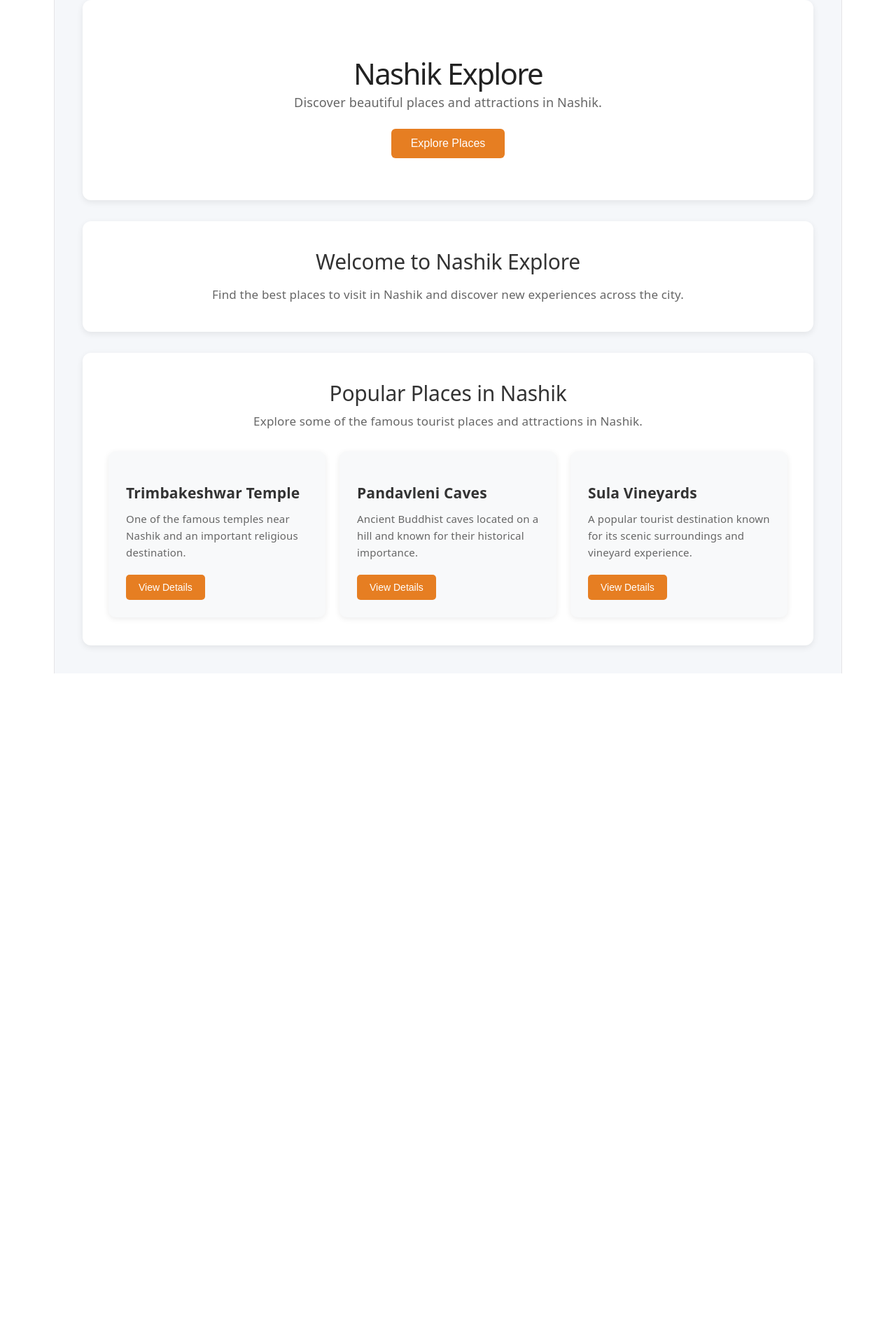
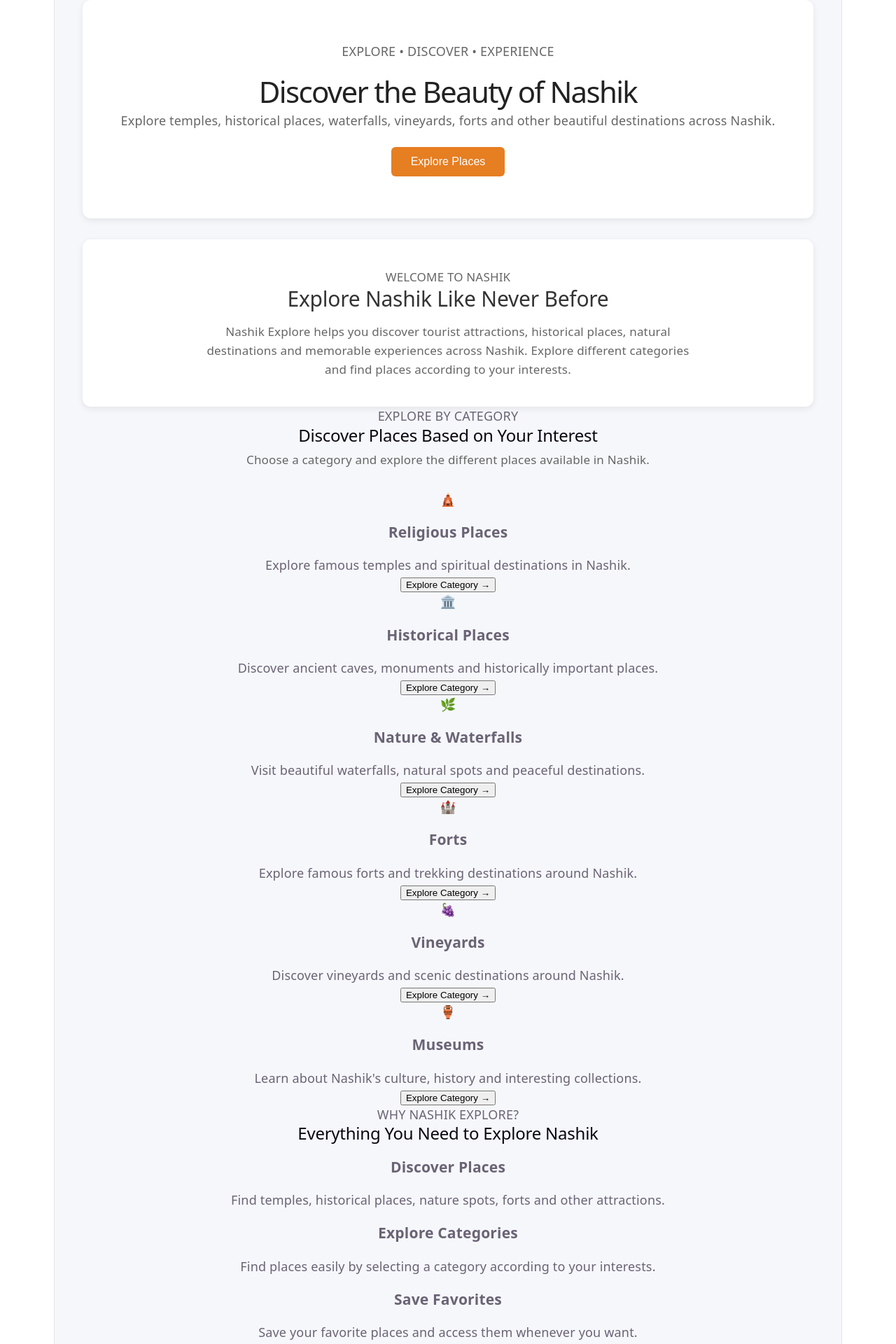
Before and after one commit to rinalshinde10/nashik-explore, a React (Vite) app in the folder client/: page / in a window 1280 px wide. Shown: the part 40-1960 px from the top of the page at 70% size. Before the commit the page ends 1002 px from the top, so only its background shows below. Built offline with nearby package versions, Linux system fonts and the light colour scheme.

Commit message:
Replace popular places with explore categories

```diff
--- a/client/src/views/Home/Home.jsx
+++ b/client/src/views/Home/Home.jsx
@@ -6,78 +6,229 @@ function Home() {
 
             {/* Hero Section */}
             <section className="hero-section">
-                <h1>Nashik Explore</h1>
+                <div className="hero-content">
+                    <p className="hero-tag">
+                        EXPLORE • DISCOVER • EXPERIENCE
+                    </p>
 
-                <p>
-                    Discover beautiful places and attractions in Nashik.
-                </p>
+                    <h1>
+                        Discover the Beauty of
+                        <span> Nashik</span>
+                    </h1>
 
-                <button className="explore-button">
-                    Explore Places
-                </button>
+                    <p className="hero-description">
+                        Explore temples, historical places, waterfalls,
+                        vineyards, forts and other beautiful destinations
+                        across Nashik.
+                    </p>
+
+                    <button className="explore-button">
+                        Explore Places
+                    </button>
+                </div>
             </section>
 
             {/* Welcome Section */}
             <section className="welcome-section">
-                <h2>Welcome to Nashik Explore</h2>
+                <p className="section-label">
+                    WELCOME TO NASHIK
+                </p>
 
-                <p>
-                    Find the best places to visit in Nashik and discover
-                    new experiences across the city.
+                <h2>
+                    Explore Nashik Like Never Before
+                </h2>
+
+                <p className="welcome-description">
+                    Nashik Explore helps you discover tourist attractions,
+                    historical places, natural destinations and memorable
+                    experiences across Nashik. Explore different categories
+                    and find places according to your interests.
                 </p>
             </section>
 
-            {/* Popular Places Section */}
-            <section className="popular-section">
-                <h2>Popular Places in Nashik</h2>
+            {/* Explore Categories Section */}
+            <section className="categories-section">
+                <p className="section-label">
+                    EXPLORE BY CATEGORY
+                </p>
+
+                <h2>
+                    Discover Places Based on Your Interest
+                </h2>
 
                 <p className="section-description">
-                    Explore some of the famous tourist places and attractions
-                    in Nashik.
+                    Choose a category and explore the different places
+                    available in Nashik.
                 </p>
 
-                <div className="places-container">
+                <div className="categories-container">
 
-                    {/* Place Card 1 */}
-                    <div className="place-card">
-                        <h3>Trimbakeshwar Temple</h3>
+                    {/* Category 1 */}
+                    <div className="category-card">
+                        <div className="category-icon">
+                            🛕
+                        </div>
+
+                        <h3>
+                            Religious Places
+                        </h3>
 
                         <p>
-                            One of the famous temples near Nashik and an
-                            important religious destination.
+                            Explore famous temples and spiritual
+                            destinations in Nashik.
                         </p>
 
-                        <button className="view-button">
-                            View Details
+                        <button className="category-button">
+                            Explore Category →
                         </button>
                     </div>
 
-                    {/* Place Card 2 */}
-                    <div className="place-card">
-                        <h3>Pandavleni Caves</h3>
+                    {/* Category 2 */}
+                    <div className="category-card">
+                        <div className="category-icon">
+                            🏛️
+                        </div>
+
+                        <h3>
+                            Historical Places
+                        </h3>
 
                         <p>
-                            Ancient Buddhist caves located on a hill and
-                            known for their historical importance.
+                            Discover ancient caves, monuments and
+                            historically important places.
                         </p>
 
-                        <button className="view-button">
-                            View Details
+                        <button className="category-button">
+                            Explore Category →
                         </button>
                     </div>
 
-                    {/* Place Card 3 */}
-                    <div className="place-card">
-                        <h3>Sula Vineyards</h3>
+                    {/* Category 3 */}
+                    <div className="category-card">
+                        <div className="category-icon">
+                            🌿
+                        </div>
+
+                        <h3>
+                            Nature & Waterfalls
+                        </h3>
 
                         <p>
-                            A popular tourist destination known for its
-                            scenic surroundings and vineyard experience.
+                            Visit beautiful waterfalls, natural spots
+                            and peaceful destinations.
                         </p>
 
-                        <button className="view-button">
-                            View Details
+                        <button className="category-button">
+                            Explore Category →
                         </button>
+                    </div>
+
+                    {/* Category 4 */}
+                    <div className="category-card">
+                        <div className="category-icon">
+                            🏰
+                        </div>
+
+                        <h3>
+                            Forts
+                        </h3>
+
+                        <p>
+                            Explore famous forts and trekking destinations
+                            around Nashik.
+                        </p>
+
+                        <button className="category-button">
+                            Explore Category →
+                        </button>
+                    </div>
+
+                    {/* Category 5 */}
+                    <div className="category-card">
+                        <div className="category-icon">
+                            🍇
+                        </div>
+
+                        <h3>
+                            Vineyards
+                        </h3>
+
+                        <p>
+                            Discover vineyards and scenic destinations
+                            around Nashik.
+                        </p>
+
+                        <button className="category-button">
+                            Explore Category →
+                        </button>
+                    </div>
+
+                    {/* Category 6 */}
+                    <div className="category-card">
+                        <div className="category-icon">
+                            🏺
+                        </div>
+
+                        <h3>
+                            Museums
+                        </h3>
+
+                        <p>
+                            Learn about Nashik's culture, history and
+                            interesting collections.
+                        </p>
+
+                        <button className="category-button">
+                            Explore Category →
+                        </button>
+                    </div>
+
+                </div>
+            </section>
+
+            {/* Why Nashik Explore */}
+            <section className="why-section">
+                <p className="section-label">
+                    WHY NASHIK EXPLORE?
+                </p>
+
+                <h2>
+                    Everything You Need to Explore Nashik
+                </h2>
+
+                <div className="features-container">
+
+                    <div className="feature-card">
+                        <h3>
+                            Discover Places
+                        </h3>
+
+                        <p>
+                            Find temples, historical places, nature spots,
+                            forts and other attractions.
+                        </p>
+                    </div>
+
+                    <div className="feature-card">
+                        <h3>
+                            Explore Categories
+                        </h3>
+
+                        <p>
+                            Find places easily by selecting a category
+                            according to your interests.
+                        </p>
+                    </div>
+
+                    <div className="feature-card">
+                        <h3>
+                            Save Favorites
+                        </h3>
+
+                        <p>
+                            Save your favorite places and access them
+                            whenever you want.
+                        </p>
                     </div>
 
                 </div>
```
